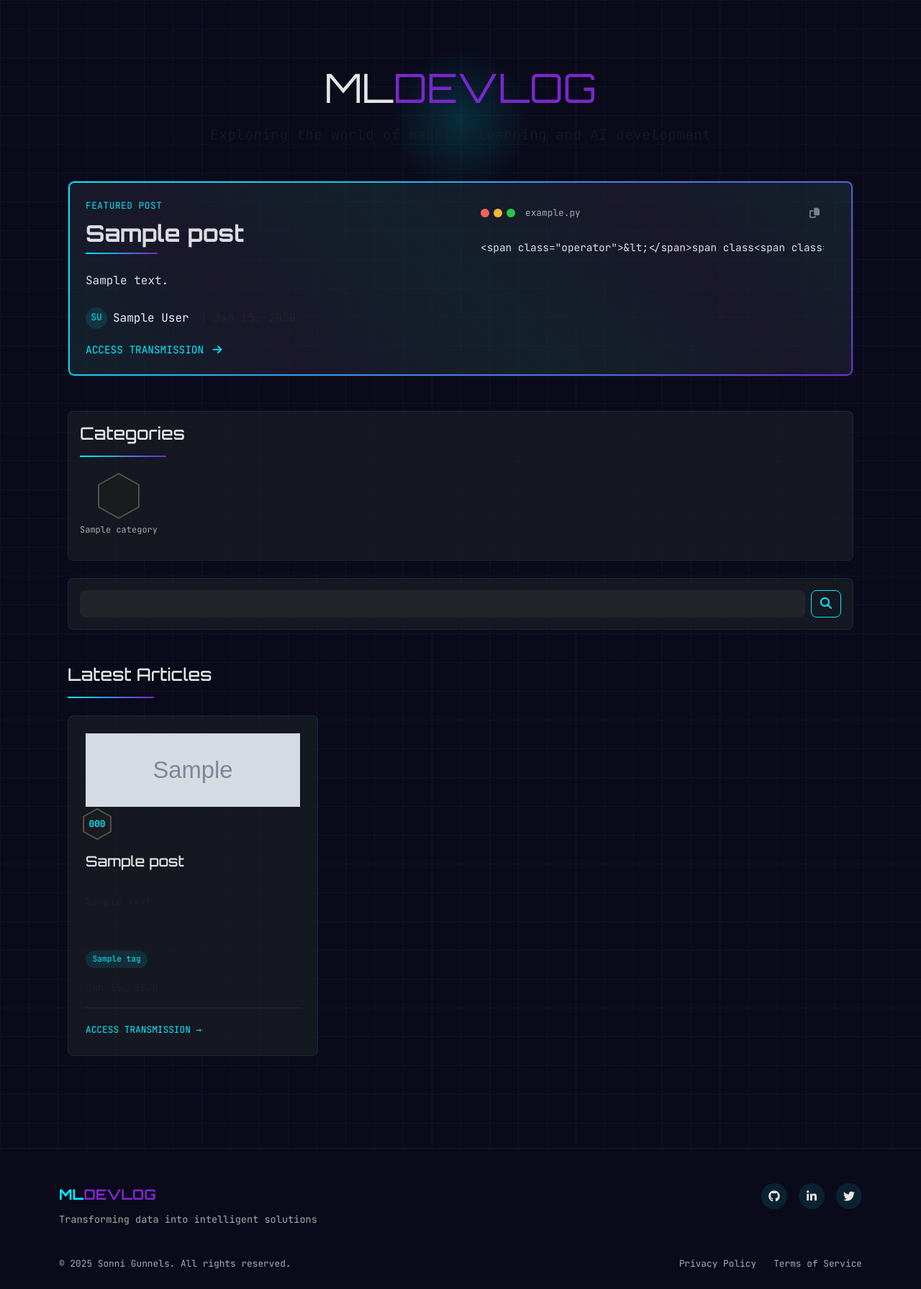
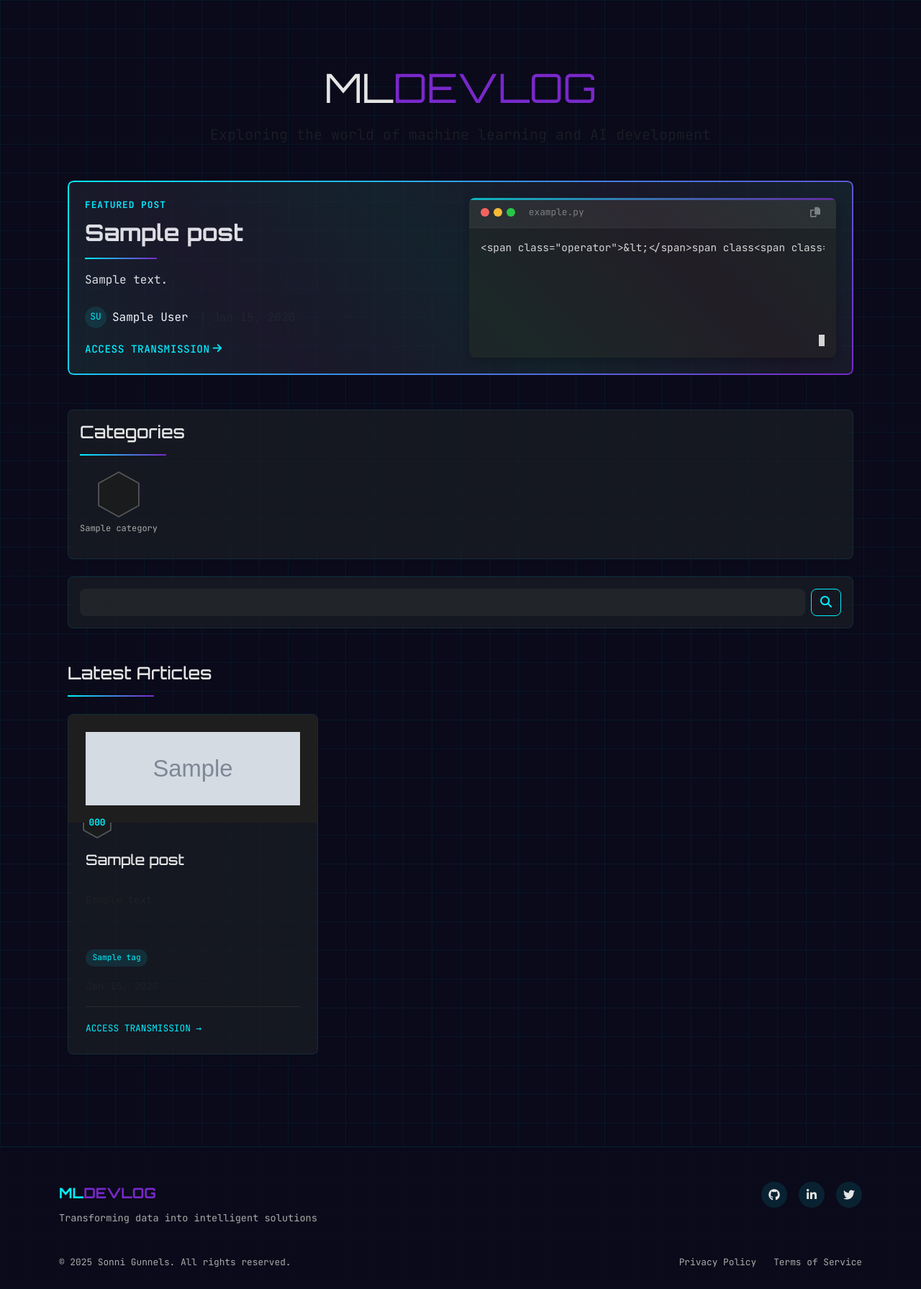
Before and after one commit to sonnibytes/portfolio-website, a Django app: page /blog/ in a window 1280 px wide. Shown: the part 80-1871 px from the top of the page at 72% size. After the commit the page ends 1841 px from the top, so only its background shows below. Run offline with Django 5.2, Linux system fonts and the light colour scheme; tables that the repository leaves empty hold one stand-in row (values such as "Sample post"); grey boxes marked "Sample" are stand-in pictures.

Commit message:
update blogcss to remove animation for now

```diff
--- a/blog/static/blog/css/blog.css
+++ b/blog/static/blog/css/blog.css
@@ -1,14 +1,37 @@
 /*
  * ML DEVLOG - Blog Styles
- * Enhanced with Bootstrap integration
+ * Complete CSS with syntax highlighting and terminal effects
+ * (Typing animations removed)
  */
 
-/* Blog Content Area */
+/* ========= BASE VARIABLES ========= */
+:root {
+    --color-background: #0a0a1a;
+    --color-cyan: #00f0ff;
+    --color-purple: #7928ca;
+    --color-text: #e5e5e5;
+    --color-text-secondary: #aaaaaa;
+    --color-card-bg: #121212;
+    --color-nav-bg: #1a1a1a;
+    --color-code-bg: #1e1e1e;
+    --color-code-header: #2a2a2a;
+    --color-divider: #2a2a2a;
+
+    --font-heading: 'Orbitron', sans-serif;
+    --font-body: 'JetBrains Mono', monospace;
+
+    --border-radius-small: 8px;
+    --border-radius-large: 15px;
+
+    --transition-speed: 0.3s;
+}
+
+/* ========= BLOG CONTENT AREA ========= */
 .blog-content {
     margin-top: 1rem;
 }
 
-/* Category Hexagons */
+/* ========= CATEGORY HEXAGONS ========= */
 .categories-container {
     display: flex;
     flex-wrap: wrap;
@@ -73,12 +96,13 @@
     color: var(--color-text-secondary);
 }
 
-/* Featured Post Card */
+/* ========= FEATURED POST CARD ========= */
 .featured-post-card {
-    border: 1px solid rgba(0, 240, 255, 0.1);
-    transition: all var(--transition-speed) ease;
+    border: none;
+    border-radius: 0.5rem;
+    overflow: hidden;
+    transition: all 0.3s ease;
     position: relative;
-    overflow: hidden;
 }
 
 .featured-post-card::before {
@@ -88,7 +112,7 @@
     left: 0;
     right: 0;
     bottom: 0;
-    border-radius: var(--border-radius-small);
+    border-radius: 0.5rem;
     padding: 2px;
     background: linear-gradient(135deg, var(--color-cyan), var(--color-purple));
     -webkit-mask: linear-gradient(#fff 0 0) content-box, linear-gradient(#fff 0 0);
@@ -107,21 +131,23 @@
     bottom: 0;
     background: linear-gradient(45deg, var(--color-cyan) 0%, var(--color-purple) 25%, var(--color-cyan) 50%, var(--color-purple) 75%, var(--color-cyan) 100%);
     opacity: 0.05;
-    border-radius: var(--border-radius-small);
+    border-radius: 0.5rem;
     pointer-events: none;
 }
 
 .featured-badge {
     color: var(--color-cyan);
     font-size: 0.8rem;
-    letter-spacing: 0.5px;
+    text-transform: uppercase;
+    letter-spacing: 1px;
+    font-weight: 600;
 }
 
 .featured-divider {
     height: 2px;
     width: 100px;
     background: linear-gradient(90deg, var(--color-cyan), var(--color-purple));
-    margin-bottom: 1.5rem;
+    margin: 1rem 0;
 }
 
 .author-avatar {
@@ -134,33 +160,51 @@
     align-items: center;
     justify-content: center;
     font-size: 0.8rem;
+    font-family: var(--font-body);
 }
 
 .featured-link {
     color: var(--color-cyan);
+    text-decoration: none;
     font-size: 0.9rem;
-    transition: all var(--transition-speed) ease;
+    font-weight: 500;
+    letter-spacing: 0.5px;
+    transition: all 0.3s ease;
+    display: inline-flex;
+    align-items: center;
 }
 
 .featured-link:hover {
-    text-shadow: 0 0 5px rgba(0, 240, 255, 0.7);
+    text-shadow: 0 0 8px rgba(0, 240, 255, 0.7);
+    color: var(--color-cyan);
 }
 
-/* Code Block */
+.featured-link i {
+    transition: transform 0.3s ease;
+}
+
+.featured-link:hover i {
+    transform: translateX(4px);
+}
+
+/* ========= CODE TERMINAL STYLING ========= */
 .code-block {
-    background-color: var(--color-code-bg);
-    border-radius: var(--border-radius-small);
+    background-color: #1e1e1e;
+    border-radius: 0.5rem;
     overflow: hidden;
     height: 100%;
     display: flex;
     flex-direction: column;
+    box-shadow: 0 5px 15px rgba(0, 0, 0, 0.3);
+    position: relative;
 }
 
 .code-header {
-    background-color: var(--color-code-header);
+    background-color: #2a2a2a;
     padding: 0.5rem 1rem;
     display: flex;
     align-items: center;
+    border-bottom: 1px solid #333;
 }
 
 .terminal-button {
@@ -168,6 +212,7 @@
     height: 12px;
     border-radius: 50%;
     margin-right: 6px;
+    position: relative;
 }
 
 .terminal-button.red {
@@ -183,29 +228,173 @@
 }
 
 .filename {
-    margin-left: 0.5rem;
+    margin-left: 0.8rem;
     font-size: 0.8rem;
-    color: var(--color-text-secondary);
+    color: #808080;
+    font-family: var(--font-body);
 }
 
 .code-content {
     padding: 1rem;
     overflow-x: auto;
     flex-grow: 1;
+    position: relative;
+}
+
+.code-content::after {
+    content: '';
+    position: absolute;
+    top: 0;
+    left: 0;
+    right: 0;
+    bottom: 0;
+    background: repeating-linear-gradient(
+        0deg,
+        rgba(0, 0, 0, 0.15),
+        rgba(0, 0, 0, 0.15) 1px,
+        transparent 1px,
+        transparent 2px
+    );
+    pointer-events: none;
+    opacity: 0.5;
+    z-index: 0;
 }
 
 .code-content pre {
     margin: 0;
-    height: 100%;
+    padding: 0;
+    background: transparent;
+    position: relative;
+    z-index: 1;
 }
 
 .code-content code {
-    font-family: var(--font-body);
+    font-family: 'JetBrains Mono', monospace;
     font-size: 0.9rem;
     line-height: 1.5;
+    color: #d4d4d4;
 }
 
-/* Post Cards */
+/* Add lighting effect to terminal */
+.code-block::before {
+    content: '';
+    position: absolute;
+    top: 0;
+    left: 0;
+    right: 0;
+    height: 3px;
+    background: linear-gradient(90deg, var(--color-cyan), var(--color-purple));
+    opacity: 0.7;
+    z-index: 2;
+}
+
+/* Static cursor instead of blinking */
+.code-content::before {
+    content: "";
+    position: absolute;
+    bottom: 1rem;
+    right: 1rem;
+    width: 8px;
+    height: 16px;
+    background-color: #d4d4d4;
+    z-index: 3;
+}
+
+/* Copy button style */
+.copy-button {
+    margin-left: auto;
+    background: transparent;
+    border: none;
+    color: #808080;
+    cursor: pointer;
+    font-size: 14px;
+    transition: color 0.3s ease;
+}
+
+.copy-button:hover {
+    color: var(--color-cyan);
+}
+
+/* ========= SYNTAX HIGHLIGHTING ========= */
+/* Python Syntax Highlighting */
+.language-python .keyword { color: #569cd6; }
+.language-python .function { color: #dcdcaa; }
+.language-python .string { color: #ce9178; }
+.language-python .comment { color: #6a9955; }
+.language-python .class { color: #4ec9b0; }
+.language-python .number { color: #b5cea8; }
+.language-python .operator { color: #d4d4d4; }
+.language-python .builtin { color: #4ec9b0; }
+
+/* JavaScript Syntax Highlighting */
+.language-javascript .keyword { color: #569cd6; }
+.language-javascript .function { color: #dcdcaa; }
+.language-javascript .string { color: #ce9178; }
+.language-javascript .comment { color: #6a9955; }
+.language-javascript .class { color: #4ec9b0; }
+.language-javascript .number { color: #b5cea8; }
+.language-javascript .operator { color: #d4d4d4; }
+.language-javascript .builtin { color: #4ec9b0; }
+
+/* HTML Syntax Highlighting */
+.language-html .tag { color: #569cd6; }
+.language-html .attr-name { color: #9cdcfe; }
+.language-html .string { color: #ce9178; }
+.language-html .comment { color: #6a9955; }
+.language-html .doctype { color: #808080; }
+
+/* CSS Syntax Highlighting */
+.language-css .property { color: #9cdcfe; }
+.language-css .value { color: #ce9178; }
+.language-css .color { color: #b5cea8; }
+.language-css .class-selector { color: #dcdcaa; }
+.language-css .id-selector { color: #569cd6; }
+.language-css .at-rule { color: #c586c0; }
+.language-css .comment { color: #6a9955; }
+
+/* Terminal Syntax Highlighting */
+.language-terminal .command { color: #569cd6; }
+.language-terminal .command-name { color: #dcdcaa; }
+.language-terminal .path { color: #ce9178; }
+.language-terminal .argument { color: #9cdcfe; }
+.language-terminal .string { color: #ce9178; }
+.language-terminal .comment { color: #6a9955; }
+.language-terminal .prompt { color: #00f0ff; }
+
+/* Markdown Syntax Highlighting */
+.language-markdown .heading { color: #569cd6; font-weight: bold; }
+.language-markdown .bold { color: #dcdcaa; font-weight: bold; }
+.language-markdown .italic { color: #dcdcaa; font-style: italic; }
+.language-markdown .link-text { color: #9cdcfe; }
+.language-markdown .link-url { color: #ce9178; }
+.language-markdown .blockquote { color: #888888; }
+.language-markdown .list-item { color: #c586c0; }
+.language-markdown .code-text { color: #4ec9b0; }
+.language-markdown .codeblock { color: #4ec9b0; }
+
+/* JSON Syntax Highlighting */
+.language-json .property { color: #9cdcfe; }
+.language-json .string { color: #ce9178; }
+.language-json .number { color: #b5cea8; }
+.language-json .keyword { color: #569cd6; }
+
+/* SQL Syntax Highlighting */
+.language-sql .keyword { color: #569cd6; }
+.language-sql .string { color: #ce9178; }
+.language-sql .number { color: #b5cea8; }
+.language-sql .comment { color: #6a9955; }
+.language-sql .identifier { color: #9cdcfe; }
+
+/* Bash/Shell Syntax Highlighting */
+.language-bash .prompt { color: #00f0ff; }
+.language-bash .keyword { color: #c586c0; }
+.language-bash .command { color: #dcdcaa; }
+.language-bash .string { color: #ce9178; }
+.language-bash .comment { color: #6a9955; }
+.language-bash .variable { color: #9cdcfe; }
+.language-bash .argument { color: #b5cea8; }
+
+/* ========= POST CARDS ========= */
 .post-card {
     height: 100%;
     transition: all var(--transition-speed) ease;
@@ -301,7 +490,7 @@
     transform: translateX(5px);
 }
 
-/* Section Title */
+/* ========= SECTION STYLING ========= */
 .section-title {
     position: relative;
     display: inline-block;
@@ -313,7 +502,7 @@
     background: linear-gradient(90deg, var(--color-cyan), var(--color-purple));
 }
 
-/* Pagination */
+/* ========= PAGINATION ========= */
 .pagination {
     display: flex;
     justify-content: center;
@@ -353,90 +542,30 @@
     background-color: transparent;
 }
 
-/* Styling for the Page Header with Typing Animation
-/*
-/* Page header container */
-/* .page-header {
-    margin-top: 2rem;
-    margin-bottom: 3rem;
-    position: relative;
-  }
+/* ========= CUSTOM UTILITY CLASSES ========= */
+.text-cyan {
+    color: var(--color-cyan) !important;
+}
 
-  /* Enhanced typing animation specifically for the header h1 */
-  /* h1.typing-animation {
-    display: inline-block;
-    font-family: var(--font-heading);
-    font-weight: 700;
-    letter-spacing: 0.1em;
-    overflow: hidden;
-    white-space: nowrap;
-    margin: 0 auto;
-    border-right: 0.15em solid transparent;
-    animation:
-      typing 3.5s steps(9, end),
-      blink-caret-header 0.75s step-end infinite;
-    animation-iteration-count: infinite;
-  } */
+.text-purple {
+    color: var(--color-purple) !important;
+}
 
-  /* Typing effect specifically for the header */
-  /* @keyframes typing {
-    0% { width: 0; border-right-color: var(--color-cyan); }
-    40% { width: 100%; border-right-color: var(--color-cyan); }
-    85% { width: 100%; border-right-color: var(--color-cyan); }
-    100% { width: 0; border-right-color: transparent; }
-  } */
+.btn-outline-cyan {
+    color: var(--color-cyan);
+    border-color: var(--color-cyan);
+    background-color: transparent;
+    transition: all 0.3s ease;
+}
 
-  /* Blinking cursor effect */
-  /* @keyframes blink-caret-header {
-    from, to { border-right-color: transparent; }
-    50% { border-right-color: var(--color-cyan); }
-  } */
+.btn-outline-cyan:hover {
+    color: #000;
+    background-color: var(--color-cyan);
+    border-color: var(--color-cyan);
+    box-shadow: 0 0 10px rgba(0, 240, 255, 0.5);
+}
 
-  /* Add glow effect to the header when typing is happening */
-  /* h1.typing-animation {
-    text-shadow: 0 0 10px rgba(0, 240, 255, 0.4);
-  } */
-
-  /* Purple text specifically for DEVLOG part of header */
-  /* h1.typing-animation .text-purple {
-    color: var(--color-purple);
-    text-shadow: 0 0 10px rgba(121, 40, 202, 0.4);
-  }
-   */
-  /* Add subtle background effects */
-  .page-header::before {
-    content: '';
-    position: absolute;
-    top: -20px;
-    left: 50%;
-    transform: translateX(-50%);
-    width: 200px;
-    height: 200px;
-    background: radial-gradient(circle, rgba(0, 240, 255, 0.15) 0%, rgba(0, 0, 0, 0) 70%);
-    border-radius: 50%;
-    z-index: -1;
-  }
-
-  /* Add responsive adjustments */
-  /* @media (max-width: 768px) {
-    h1.typing-animation {
-      font-size: 2.5rem;
-    }
-  }
-
-  @media (max-width: 576px) {
-    h1.typing-animation {
-      font-size: 2rem;
-    }
-  } */
-
-  /* Make sure the subheadline has proper spacing */
-  .page-header .lead {
-    margin-top: 1rem;
-    opacity: 0.7;
-  } */ */ */
-
-/* Responsive Adjustments */
+/* ========= RESPONSIVE ADJUSTMENTS ========= */
 @media (max-width: 992px) {
     .categories-container {
         justify-content: space-around;
@@ -445,16 +574,16 @@
     .post-card .card-text {
         min-height: auto;
     }
+
+    .code-block {
+        margin-top: 2rem;
+        height: 300px;
+    }
 }
 
 @media (max-width: 768px) {
     .featured-post-card .row {
         flex-direction: column;
-    }
-
-    .code-block {
-        margin-top: 2rem;
-        height: 300px;
     }
 }
 
```
